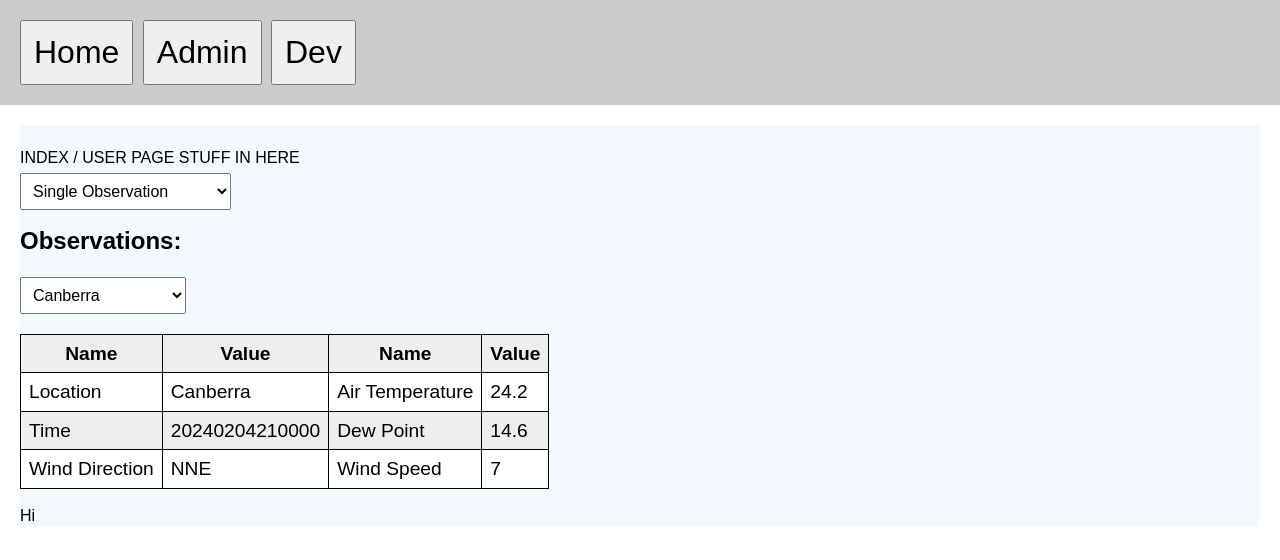
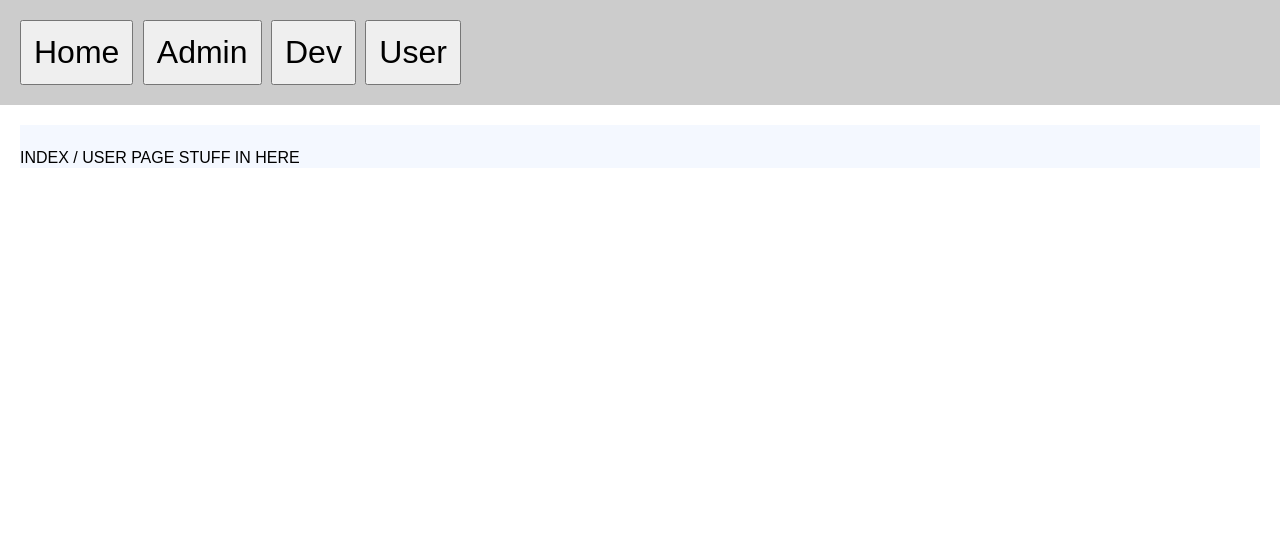
Before and after one commit to mrcrowley42/Project5, a Django app: page / in a window 1280 px wide. Shown: the top 560 px of the page. Run offline with Django 4.2, Linux system fonts and the light colour scheme; data comes from the database, SQL or seed files in the repository; parts of the project's set-up code (start-up, migrations or seed data) failed here and were passed over.

Commit message:
created user page and fixed index

```diff
--- a/project5/project5_dj/urls.py
+++ b/project5/project5_dj/urls.py
@@ -22,7 +22,7 @@ urlpatterns = [
     path('', views.index, name='index'),
     path('admin/', views.admin, name='admin'),
     path('dev/', views.dev_page, name='dev_page'),
-
+    path('user/', views.user_page, name='user_page'),
     path('user', views.user_request, name='user_request'),
     path('table_data', views.table_data, name="table_data"),
 
--- a/project5/woe/static/woe/WOE_JS.js
+++ b/project5/woe/static/woe/WOE_JS.js
@@ -73,7 +73,7 @@ function do_ajax(dropdown, div_id) {
     }
     };
     //xhttp.open("GET", "table_data.html", true);
-    let resource = 'table_data?limit=1&wmo=' + dropdown.value;
+    let resource = '/table_data?limit=1&wmo=' + dropdown.value;
     xhttp.open('GET', resource, true);
     xhttp.send();
 }
--- a/project5/woe/templates/base.html
+++ b/project5/woe/templates/base.html
@@ -14,6 +14,7 @@
             <button><a href="{% url 'index' %}">Home</a></button>
             <button><a href="{% url 'admin' %}">Admin</a></button>
             <button><a href="{% url 'dev_page' %}">Dev</a></button>
+            <button><a href="{% url 'user_page' %}">User</a></button>
         </div>
 <div class="content">
 {% block content %}{% endblock %}
--- a/project5/woe/templates/index.html
+++ b/project5/woe/templates/index.html
@@ -6,53 +6,6 @@
 
 <br>
 INDEX / USER PAGE STUFF IN HERE
-<br>
 
 
-
-<div>
-    <select id="view_select" onchange="show_hide_divs(this);">
-        <option value="observation_div">Single Observation</option>
-        <option value="compare_div">Compare Two Locations</option>
-        <option value=""></option>
-        <option value=""></option>
-        <option value=""></option>
-        <option value=""></option>
-    </select>
-</div>
-
-<div id="observation_div" name="observation_div" class="div_hideable">
-    <h2>Observations:</h2>
-
-    <ul>
-        {% for obs in observations %}
-            <li>{{ obs.air_temp }}</li>
-        {% endfor %}
-    </ul>
-
-    <select id="location_select" name="location_dropdown" onchange="do_ajax(this, 'ajax_example')">
-        {% for loc in locations %}
-        <option value="{{loc.id}}">{{loc.location}}</option>
-        {% endfor %}
-    </select>
-
-    <div id="ajax_example" name="ajax_example">
-
-    </div>
-</div>
-
-<div id="compare_div" name="compare_div" class="div_hideable">
-    <p>Hi</p>
-    <div id="observation1" name="observation1" class="div_hideable">
-
-    </div>
-    <div id="observation2" name="observation2" class="div_hideable">
-
-    </div>
-</div>
-
-<div id="">
-
-</div>
-
 {% endblock %}
--- a/project5/woe/views.py
+++ b/project5/woe/views.py
@@ -29,6 +29,14 @@ def admin(request):
 def dev_page(request):
     context = {}
     return render(request, 'dev.html', context)
+
+
+def user_page(request):
+    locations = [{'id': source.id, 'location': source.name} for source in Source.objects.all()]
+    context = {
+        'locations': locations
+    }
+    return render(request, 'user_page.html', context)
 
 
 def user_request(request):
```
Also changed, not shown: project5/woe/templates/user_page.html (added, +58 -0 lines), project5/woe/tests/tests.py (+3 -8 lines).
